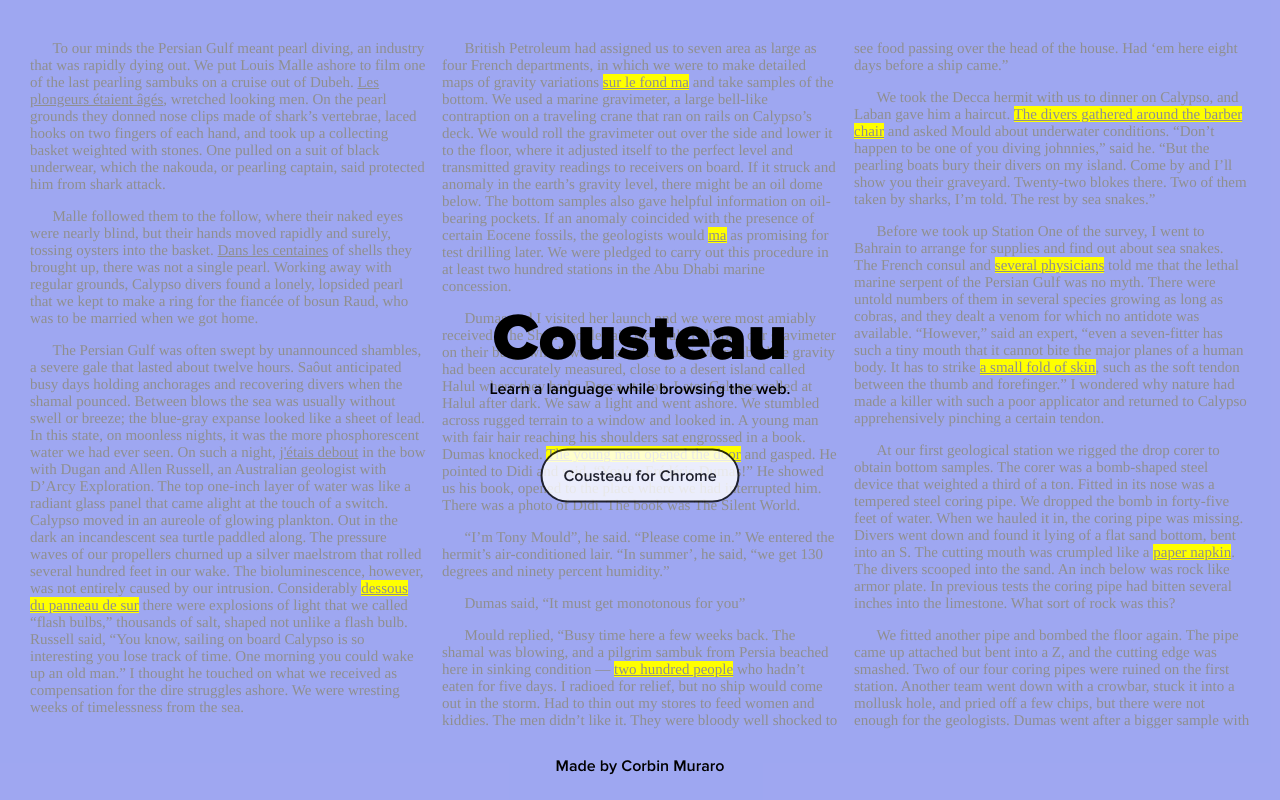
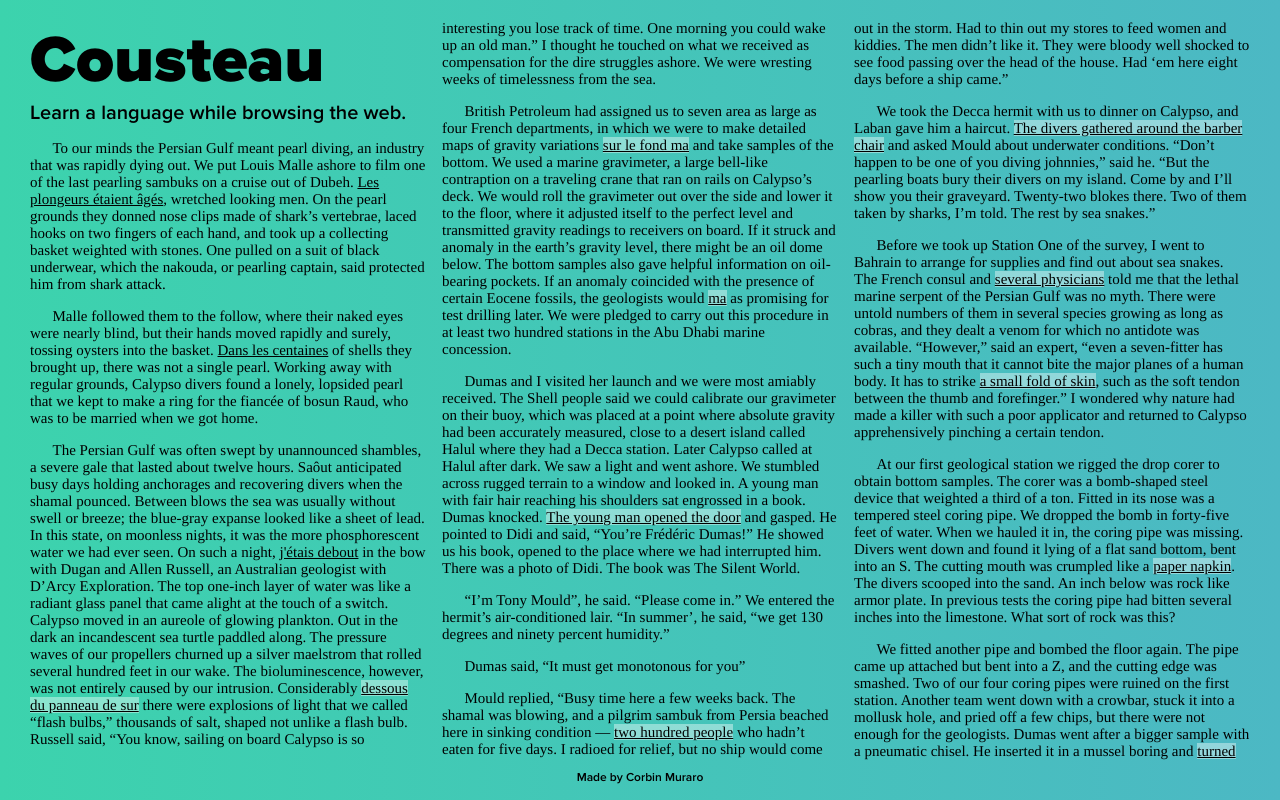
Before and after one commit to corbinmuraro/chrome-language-immersion, a browser extension: page cousteau/index.html in a window 1280 px wide. Drawn offline with Linux system fonts and the light colour scheme.

Commit message:
Initial commit with newspaper layout / gradient bg

```diff
--- a/cousteau/css/main.css
+++ b/cousteau/css/main.css
@@ -22,33 +22,35 @@
 
 .container {
     height: 100%;
-    padding: 40px 30px;
+    padding: 20px 30px;
     box-sizing: border-box;
-    background: rgba(45,64,224,0.46);
-}
+
+
+
+background: #4CB8C4; /* fallback for old browsers */
+background: -webkit-linear-gradient(to left, #4CB8C4 , #3CD3AD); /* Chrome 10-25, Safari 5.1-6 */
+background: linear-gradient(to left, #4CB8C4 , #3CD3AD); /* W3C, IE 10+/ Edge, Firefox 16+, Chrome 26+, Opera 12+, Safari 7+ */
+
+ }
 
 .header-block {
- 	position: fixed;
-	top: 50%;
-	left: 50%;
-	transform: translate(-50%, -50%);
-    text-align: center;
+    display: block;
+    text-align: left;
 }
 
 #title {
     font-family: 'Proxima Nova Black';
-    font-size: 66px;
+    font-size: 50px;
     color: #000000;
 }
 
 #description {
     font-family: 'Proxima Nova Semibold';
     font-size: 16px;
-    width: 325px;
     color: #000000;
 }
 
-.button-container {
+/*.button-container {
     display: inline-block;
     padding: 15px 21px;
     margin-top: 50px;
@@ -64,7 +66,7 @@
 
 .button-container:hover {
     opacity: 1;
-}
+}*/
 
 .button-text {
     font-family: 'Proxima Nova Semibold';
@@ -90,7 +92,7 @@
     text-indent: 1.5em;
     font-family: Times;
     font-size: 15px;
-    color: #8F8F8F;
+    color: #000000;
 }
 
 .background-text p:first-child {
@@ -99,7 +101,7 @@
 
 .beforeAnimation {
     text-decoration: underline;
-    background-color: #FFFF00;
+    background-color: rgba(255,255,255,0.4);
 }
 
 .afterAnimation {
@@ -111,11 +113,11 @@
 }
 
 #footer {
-    padding: 10px 0;
+    padding: 5px 0;
     box-sizing: border-box;
     text-align: center;
     font-family: 'Proxima Nova Semibold';
-    font-size: 16px;
+    font-size: 12px;
 
 }
 
@@ -126,13 +128,11 @@
 
 
 
+
+
 /* MEDIA QUERIES */
 
-/* Larger than mobile */
-@media (min-width: 400px) {}
-
-/* Larger than phablet */
-@media (min-width: 550px) {
+@media (min-width: 600px) {
 	.background-text {
 		-webkit-column-count: 2;
    		-moz-column-count: 2;
@@ -150,7 +150,15 @@
 }
 
 /* Larger than desktop */
-@media (min-width: 1000px) {}
+@media (min-width: 1000px) {
+    #title {
+        font-size: 66px;
+    }
+
+    #description {
+        font-size: 20px;
+    }
+}
 
 /* Larger than Desktop HD */
 @media (min-width: 1200px) {}
--- a/cousteau/index.html
+++ b/cousteau/index.html
@@ -11,18 +11,18 @@
 </head>
 <body>
 	<div class="container">
+
+		<div class="background-text">
 			<div class="header-block">
 				<div id="title">Cousteau</div>
 				<div id="description">Learn a language while browsing the web.</div>
 
-			<a href="https://github.com/corbinmuraro/cousteau">
+<!-- 				<a href="https://github.com/corbinmuraro/cousteau">
 					<div class="button-container">
 						<span class="button-text">Cousteau for Chrome</span>
 					</div>
-			</a>
+				</a> -->
 			</div>
-
-		<div class="background-text">
 			<p>
 				To our minds the Persian Gulf meant pearl diving, an industry that was rapidly dying out. We put Louis Malle ashore to film one of the last pearling sambuks on a cruise out of Dubeh. <span class="translated" data-translation="Les plongeurs étaient âgés">The divers were elderly</span>, wretched looking men. On the pearl grounds they donned nose clips made of shark’s vertebrae, laced hooks on two fingers of each hand, and took up a collecting basket weighted with stones. One pulled on a suit of black underwear, which the nakouda, or pearling captain, said protected him from shark attack.
 			</p>
--- a/cousteau/js/main.js
+++ b/cousteau/js/main.js
@@ -39,13 +39,13 @@
     }, 70);
 }
 
-// utility function to shuffle array order
-function shuffle(arr) {
-    var j, x, i;
-    for (i = arr.length; i; i--) {
-        j = Math.floor(Math.random() * i);
-        x = arr[i - 1];
-        arr[i - 1] = arr[j];
-        arr[j] = x;
-    }
-}
+// // utility function to shuffle array order
+// function shuffle(arr) {
+//     var j, x, i;
+//     for (i = arr.length; i; i--) {
+//         j = Math.floor(Math.random() * i);
+//         x = arr[i - 1];
+//         arr[i - 1] = arr[j];
+//         arr[j] = x;
+//     }
+// }
```
Also changed, not shown: 1 other file. Lines whose indentation alone changed are shown as unchanged.
